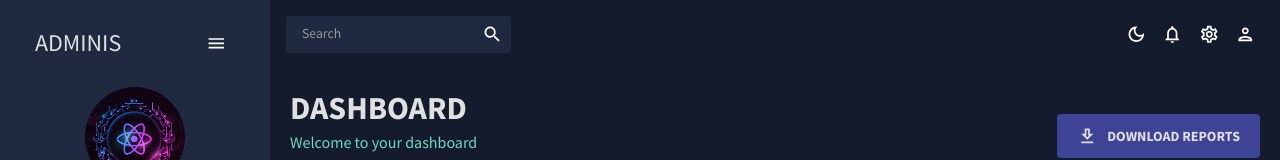
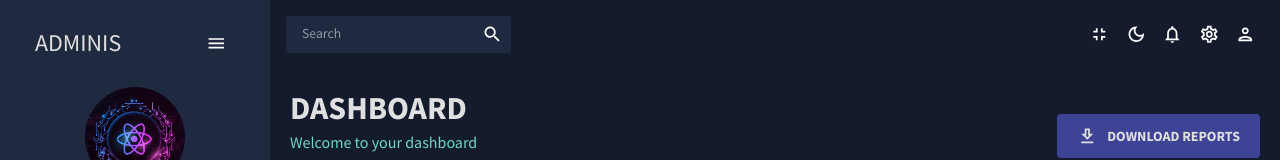
Before and after one commit to minion-star/Report, a React (Create React App) app: page / in a window 1280 px wide. Shown: the top 160 px of the page. Built offline with nearby package versions, Linux system fonts and the light colour scheme; the HTML template or start-up script is replaced by a standard one; what handsontable would draw is missing.

Commit message:
add full screen function

```diff
--- a/src/scenes/global/Topbar.js
+++ b/src/scenes/global/Topbar.js
@@ -1,5 +1,5 @@
 import { Box, IconButton, useTheme } from "@mui/material";
-import { useContext } from "react";
+import { useContext, useState } from "react";
 import { ColorModeContext, tokens } from "../../theme";
 import InputBase from "@mui/material/InputBase";
 import  LightModeOutlinedIcon  from "@mui/icons-material/LightModeOutlined";
@@ -8,11 +8,42 @@ import NotificationsOutlinedIcon from "@mui/icons-material/NotificationsOutlined
 import SettingsOutlinedIcon from "@mui/icons-material/SettingsOutlined";
 import PersonOutlinedIcon from "@mui/icons-material/PersonOutlined";
 import SearchIcon from "@mui/icons-material/Search";
+import FullscreenExitOutlinedIcon from '@mui/icons-material/FullscreenExitOutlined';
 
 const Topbar = () => {
   const theme = useTheme();
   const colors = tokens(theme.palette.mode);
   const colorMode = useContext(ColorModeContext);
+
+  const [isFullscreen, setIsFullscreen] = useState(false);
+
+  const toggleFullscreen = () => {
+    if (!isFullscreen) {
+      // Request fullscreen
+      if (document.documentElement.requestFullscreen) {
+        document.documentElement.requestFullscreen();
+      } else if (document.documentElement.mozRequestFullScreen) { // Firefox
+        document.documentElement.mozRequestFullScreen();
+      } else if (document.documentElement.webkitRequestFullscreen) { // Chrome, Safari and Opera
+        document.documentElement.webkitRequestFullscreen();
+      } else if (document.documentElement.msRequestFullscreen) { // IE/Edge
+        document.documentElement.msRequestFullscreen();
+      }
+      setIsFullscreen(true);
+    } else {
+      // Exit fullscreen
+      if (document.exitFullscreen) {
+        document.exitFullscreen();
+      } else if (document.mozCancelFullScreen) { // Firefox
+        document.mozCancelFullScreen();
+      } else if (document.webkitExitFullscreen) { // Chrome, Safari and Opera
+        document.webkitExitFullscreen();
+      } else if (document.msExitFullscreen) { // IE/Edge
+        document.msExitFullscreen();
+      }
+      setIsFullscreen(false);
+    }
+  };
 
   return (
     <Box display="flex" justifyContent="space-between" p={2}>
@@ -30,6 +61,7 @@ const Topbar = () => {
 
       {/* ICONS */}
       <Box display="flex">
+        <IconButton onClick={toggleFullscreen}><FullscreenExitOutlinedIcon/></IconButton>
         <IconButton onClick={colorMode.toggleColorMode}>
           {theme.palette.mode === "dark" ? (
             <DarkModeOutlinedIcon />
```
